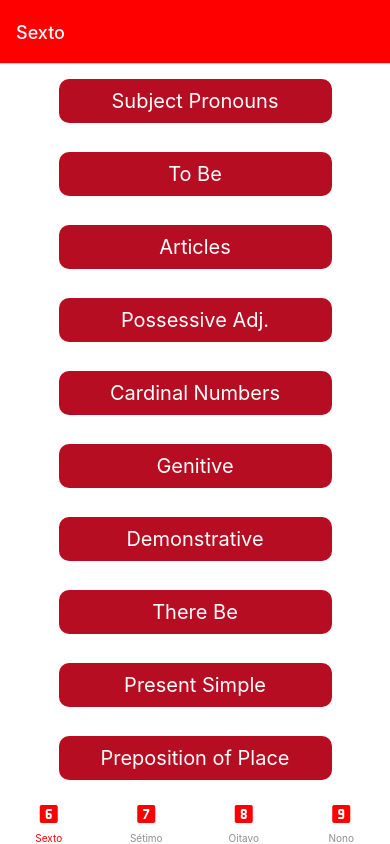
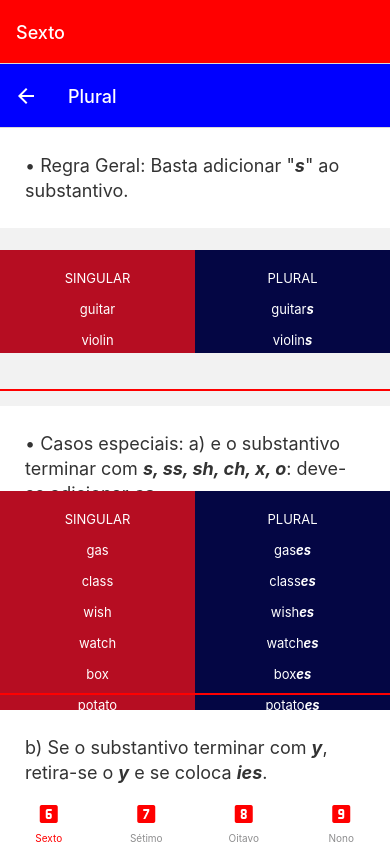
Before and after one commit to jcgsr/mar-InglesEscolar, a React Native app: screen /Plural in a window 390 px wide. Built offline with nearby package versions, Linux system fonts and the light colour scheme.

Commit message:
pluarl done

```diff
--- a/src/components/Sexto.js
+++ b/src/components/Sexto.js
@@ -36,6 +36,9 @@ const Sexto = () => {
   const navegaPrepPlace = () => {
     navigation.navigate("Preposition of Place");
   };
+  const navegaPlural = () => {
+    navigation.navigate("Plural");
+  };
   return (
     <View style={styles.container}>
       <TouchableOpacity style={styles.btn} onPress={navegaSubjPronouns}>
@@ -68,6 +71,9 @@ const Sexto = () => {
       <TouchableOpacity style={styles.btn} onPress={navegaPrepPlace}>
         <Text style={styles.txt}>Preposition of Place</Text>
       </TouchableOpacity>
+      <TouchableOpacity style={styles.btn} onPress={navegaPlural}>
+        <Text style={styles.txt}>Plural</Text>
+      </TouchableOpacity>
     </View>
   );
 };
--- /dev/null
+++ b/src/components/anos/SextoSubjects/Plural.js
@@ -0,0 +1,250 @@
+import {
+  View,
+  Text,
+  ScrollView,
+  Linking,
+  TouchableOpacity,
+} from "react-native";
+import React from "react";
+
+import styles from "../../../assets/style";
+
+import { MaterialCommunityIcons } from "@expo/vector-icons";
+
+const Plural = () => {
+  return (
+    <ScrollView>
+      <Text style={styles.txtBody}>
+        • Regra Geral: Basta adicionar "<Text style={styles.txtBold}>s</Text>"
+        ao substantivo.
+      </Text>
+      <View style={styles.containerTable}>
+        <View
+          style={{
+            backgroundColor: "#B60D22",
+            flex: 1,
+            alignItems: "center",
+            justifyContent: "center",
+            padding: 5,
+          }}
+        >
+          <Text style={styles.txtCol}>SINGULAR</Text>
+          <Text style={styles.txtCol}>guitar</Text>
+          <Text style={styles.txtCol}>violin</Text>
+        </View>
+        <View
+          style={{
+            backgroundColor: "#040644",
+            flex: 1,
+            alignItems: "center",
+            padding: 5,
+          }}
+        >
+          <Text style={styles.txtCol}>PLURAL</Text>
+          <Text style={styles.txtCol}>
+            guitar<Text style={styles.txtBold}>s</Text>
+          </Text>
+          <Text style={styles.txtCol}>
+            violin<Text style={styles.txtBold}>s</Text>
+          </Text>
+        </View>
+      </View>
+      <Text style={styles.txtHR} />
+      <Text style={styles.txtBody}>
+        • Casos especiais: a) e o substantivo terminar com{" "}
+        <Text style={styles.txtBold}>s, ss, sh, ch, x, o</Text>: deve-se
+        adicionar <Text style={styles.txtBold}>es</Text>
+      </Text>
+      <View style={styles.containerTable}>
+        <View
+          style={{
+            backgroundColor: "#B60D22",
+            flex: 1,
+            alignItems: "center",
+            justifyContent: "center",
+            padding: 5,
+          }}
+        >
+          <Text style={styles.txtCol}>SINGULAR</Text>
+          <Text style={styles.txtCol}>gas</Text>
+          <Text style={styles.txtCol}>class</Text>
+          <Text style={styles.txtCol}>wish</Text>
+          <Text style={styles.txtCol}>watch</Text>
+          <Text style={styles.txtCol}>box</Text>
+          <Text style={styles.txtCol}>potato</Text>
+        </View>
+        <View
+          style={{
+            backgroundColor: "#040644",
+            flex: 1,
+            alignItems: "center",
+            padding: 5,
+          }}
+        >
+          <Text style={styles.txtCol}>PLURAL</Text>
+          <Text style={styles.txtCol}>
+            gas<Text style={styles.txtBold}>es</Text>
+          </Text>
+          <Text style={styles.txtCol}>
+            class<Text style={styles.txtBold}>es</Text>
+          </Text>
+          <Text style={styles.txtCol}>
+            wish<Text style={styles.txtBold}>es</Text>
+          </Text>
+          <Text style={styles.txtCol}>
+            watch<Text style={styles.txtBold}>es</Text>
+          </Text>
+          <Text style={styles.txtCol}>
+            box<Text style={styles.txtBold}>es</Text>
+          </Text>
+          <Text style={styles.txtCol}>
+            potato<Text style={styles.txtBold}>es</Text>
+          </Text>
+        </View>
+      </View>
+      <Text style={styles.txtHR} />
+      <Text style={styles.txtBody}>
+        b) Se o substantivo terminar com <Text style={styles.txtBold}>y</Text>,
+        retira-se o <Text style={styles.txtBold}>y</Text> e se coloca{" "}
+        <Text style={styles.txtBold}>ies</Text>.
+      </Text>
+      <View style={styles.containerTable}>
+        <View
+          style={{
+            backgroundColor: "#B60D22",
+            flex: 1,
+            alignItems: "center",
+            justifyContent: "center",
+            padding: 5,
+          }}
+        >
+          <Text style={styles.txtCol}>SINGULAR</Text>
+          <Text style={styles.txtCol}>lady</Text>
+          <Text style={styles.txtCol}>country</Text>
+        </View>
+        <View
+          style={{
+            backgroundColor: "#040644",
+            flex: 1,
+            alignItems: "center",
+            padding: 5,
+          }}
+        >
+          <Text style={styles.txtCol}>PLURAL</Text>
+          <Text style={styles.txtCol}>
+            lad<Text style={styles.txtBold}>ies</Text>
+          </Text>
+          <Text style={styles.txtCol}>
+            countr<Text style={styles.txtBold}>ies</Text>
+          </Text>
+        </View>
+      </View>
+      <Text style={styles.txtHR} />
+      <Text style={styles.txtBody}>
+        c) Se o substantivo terminar com{" "}
+        <Text style={styles.txtBold}>f ou fe</Text>, retira-se{" "}
+        <Text style={styles.txtBold}>f ou fe</Text> e coloca-se{" "}
+        <Text style={styles.txtBold}>ves</Text>.
+      </Text>
+      <View style={styles.containerTable}>
+        <View
+          style={{
+            backgroundColor: "#B60D22",
+            flex: 1,
+            alignItems: "center",
+            justifyContent: "center",
+            padding: 5,
+          }}
+        >
+          <Text style={styles.txtCol}>SINGULAR</Text>
+          <Text style={styles.txtCol}>wolf</Text>
+        </View>
+        <View
+          style={{
+            backgroundColor: "#040644",
+            flex: 1,
+            alignItems: "center",
+            padding: 5,
+          }}
+        >
+          <Text style={styles.txtCol}>PLURAL</Text>
+          <Text style={styles.txtCol}>
+            wol<Text style={styles.txtBold}>ves</Text>
+          </Text>
+        </View>
+      </View>
+      <Text style={styles.txtHR} />
+      <Text style={styles.txtBody}>d) Irregulares (mais usados)</Text>
+      <View style={styles.containerTable}>
+        <View
+          style={{
+            backgroundColor: "#B60D22",
+            flex: 1,
+            alignItems: "center",
+            justifyContent: "center",
+            padding: 5,
+          }}
+        >
+          <Text style={styles.txtCol}>SINGULAR</Text>
+          <Text style={styles.txtCol}>man</Text>
+          <Text style={styles.txtCol}>woman</Text>
+          <Text style={styles.txtCol}>child</Text>
+          <Text style={styles.txtCol}>person</Text>
+          <Text style={styles.txtCol}>foot</Text>
+          <Text style={styles.txtCol}>tooth</Text>
+        </View>
+        <View
+          style={{
+            backgroundColor: "#040644",
+            flex: 1,
+            alignItems: "center",
+            padding: 5,
+          }}
+        >
+          <Text style={styles.txtCol}>PLURAL</Text>
+          <Text style={styles.txtCol}>
+            <Text style={styles.txtBold}>men</Text>
+          </Text>
+          <Text style={styles.txtCol}>
+            <Text style={styles.txtBold}>women</Text>
+          </Text>
+          <Text style={styles.txtCol}>
+            <Text style={styles.txtBold}>children</Text>
+          </Text>
+          <Text style={styles.txtCol}>
+            <Text style={styles.txtBold}>people</Text>
+          </Text>
+          <Text style={styles.txtCol}>
+            <Text style={styles.txtBold}>feet</Text>
+          </Text>
+          <Text style={styles.txtCol}>
+            <Text style={styles.txtBold}>teeth</Text>
+          </Text>
+        </View>
+      </View>
+      <Text style={styles.txtHR} />
+      <Text style={styles.txtBody}>
+        e) Mais usados que nunca mudam no plural:{" "}
+        <Text style={styles.txtBold}>
+          sheep - fish - deer - swine - buffalo - shrimp - aircraft - spacecraft
+        </Text>
+        . Obs.: Quer saber o que significa cada um desses substantivos? Clica
+        aqui no{" "}
+        <TouchableOpacity
+          onPress={() =>
+            Linking.openURL("https://translate.google.com.br/?hl=pt-BR")
+          }
+        >
+          <MaterialCommunityIcons
+            name="google-translate"
+            size={28}
+            color="black"
+          />
+        </TouchableOpacity>
+        , preguiça! 😁
+      </Text>
+    </ScrollView>
+  );
+};
+
+export default Plural;
--- a/src/components/anos/SextoSubjects/PrepPlace.js
+++ b/src/components/anos/SextoSubjects/PrepPlace.js
@@ -2,6 +2,7 @@ import { View, Text, ScrollView } from "react-native";
 import React from "react";
 
 import styles from "../../../assets/style";
+
 const PrepPlace = () => {
   return (
     <ScrollView>
--- a/src/routes/stackRoutes6.js
+++ b/src/routes/stackRoutes6.js
@@ -13,6 +13,7 @@ import Demonstrative from "../components/anos/SextoSubjects/Demonstrative";
 import ThereBe from "../components/anos/SextoSubjects/ThereBe";
 import PresentSimple from "../components/anos/SextoSubjects/PresentSimple";
 import PrepPlace from "../components/anos/SextoSubjects/PrepPlace";
+import Plural from "../components/anos/SextoSubjects/Plural";
 
 const Stack = createNativeStackNavigator();
 
@@ -154,6 +155,19 @@ const StackRoutes6 = () => {
           },
         }}
       />
+      <Stack.Screen
+        name="Plural"
+        component={Plural}
+        options={{
+          headerStyle: {
+            backgroundColor: "blue",
+          },
+          headerTintColor: "#fff",
+          headerTitleStyle: {
+            color: "white",
+          },
+        }}
+      />
     </Stack.Navigator>
   );
 };
```
